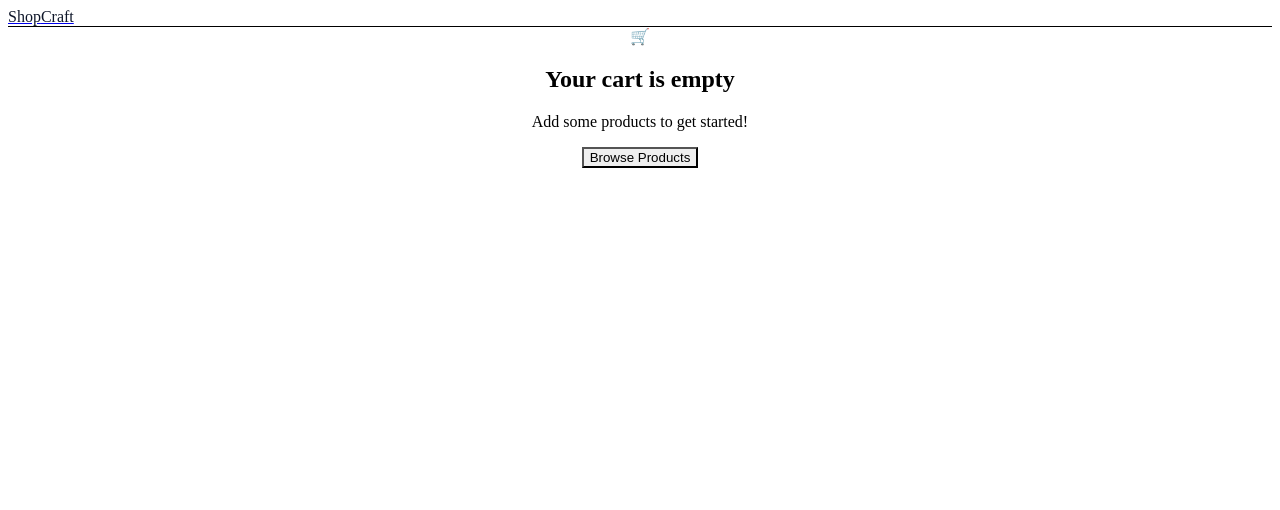
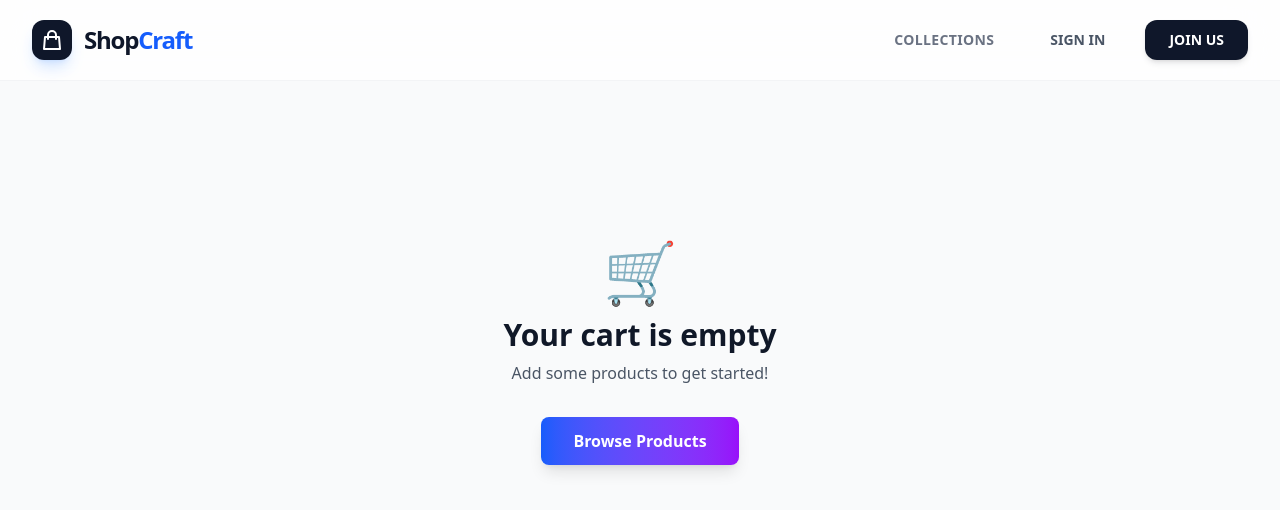
Before and after one commit to kanyingidickson-dev/ShopCraft, a React (Vite) app in the folder client/: page /cart in a window 1280 px wide. Shown: the top 510 px of the page. Built offline with nearby package versions, Linux system fonts and the light colour scheme.

Commit message:
Fix blank page issues, update TypeScript imports, and restore full application state

```diff
--- a/client/src/App.tsx
+++ b/client/src/App.tsx
@@ -9,16 +9,21 @@ import Products from './pages/Products';
 import Cart from './pages/Cart';
 import Orders from './pages/Orders';
 
+console.log('App.tsx evaluating...');
+
 const ProtectedRoute = ({ children }: { children: React.ReactNode }) => {
   const { isAuthenticated } = useAuth();
+  console.log('ProtectedRoute, isAuthenticated:', isAuthenticated);
   return isAuthenticated ? <>{children}</> : <Navigate to="/login" />;
 };
 
 function AppContent() {
+  console.log('AppContent rendering...');
   return (
     <Router>
-      <div className="min-h-screen bg-gray-50">
+      <div className="min-h-screen bg-gray-50 text-gray-900">
         <Header />
+        <main className="container mx-auto px-4 py-8">
           <Routes>
             <Route path="/" element={<Home />} />
             <Route path="/login" element={<Login />} />
@@ -34,12 +39,14 @@ function AppContent() {
               }
             />
           </Routes>
+        </main>
       </div>
     </Router>
   );
 }
 
 function App() {
+  console.log('App rendering...');
   return (
     <AuthProvider>
       <CartProvider>
--- a/client/src/context/AuthContext.tsx
+++ b/client/src/context/AuthContext.tsx
@@ -1,5 +1,6 @@
 import React, { createContext, useContext, useState, useEffect } from 'react';
-import { authAPI, User } from '../services/api';
+import { authAPI } from '../services/api';
+import type { User } from '../services/api';
 
 interface AuthContextType {
     user: User | null;
--- a/client/src/context/CartContext.tsx
+++ b/client/src/context/CartContext.tsx
@@ -1,5 +1,5 @@
 import React, { createContext, useContext, useState, useEffect } from 'react';
-import { Product } from '../services/api';
+import type { Product } from '../services/api';
 
 interface CartItem extends Product {
     quantity: number;
--- a/client/src/index.css
+++ b/client/src/index.css
@@ -1,6 +1,4 @@
-@tailwind base;
-@tailwind components;
-@tailwind utilities;
+@import "tailwindcss";
 
 @layer utilities {
     .line-clamp-2 {
--- a/client/src/pages/Orders.tsx
+++ b/client/src/pages/Orders.tsx
@@ -1,5 +1,6 @@
 import React, { useState, useEffect } from 'react';
-import { ordersAPI, Order } from '../services/api';
+import { ordersAPI } from '../services/api';
+import type { Order } from '../services/api';
 import { useAuth } from '../context/AuthContext';
 
 const Orders: React.FC = () => {
--- a/client/src/pages/Products.tsx
+++ b/client/src/pages/Products.tsx
@@ -1,7 +1,7 @@
 import React, { useState, useEffect } from 'react';
-import { productsAPI, Product } from '../services/api';
+import { productsAPI } from '../services/api';
+import type { Product } from '../services/api';
 import { useCart } from '../context/CartContext';
-import { useAuth } from '../context/AuthContext';
 
 const Products: React.FC = () => {
     const [products, setProducts] = useState<Product[]>([]);
@@ -9,7 +9,6 @@ const Products: React.FC = () => {
     const [error, setError] = useState('');
     const [notification, setNotification] = useState('');
     const { addToCart } = useCart();
-    const { isAuthenticated } = useAuth();
 
     useEffect(() => {
         loadProducts();
```
Also changed, not shown: 2 other files (tests, documents, lock files or other folders). Lines whose indentation alone changed are shown as unchanged.
